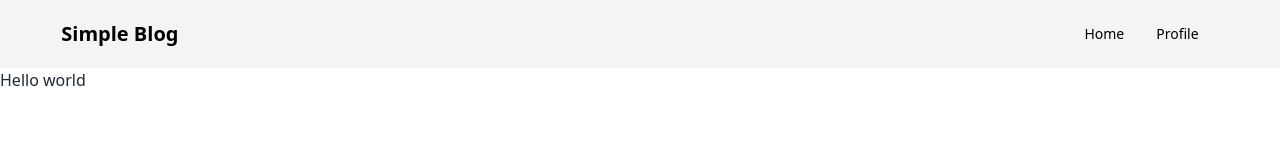
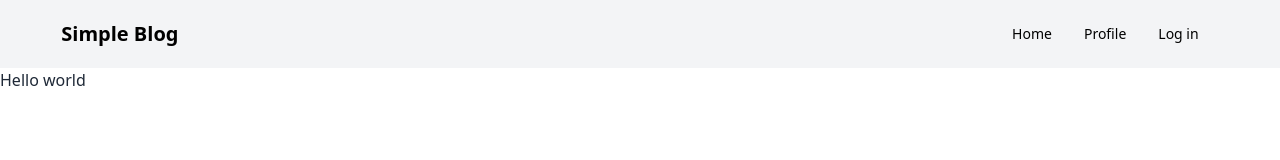
Before and after one commit to Takmim00/next-js-simple-blog, a Next.js app: page / in a window 1280 px wide. Shown: the top 160 px of the page. Built offline with nearby package versions, Linux system fonts and the light colour scheme; no server answers.

Commit message:
profile page kinde auth use to protcted profile page  user not login to redirect login page

```diff
--- /dev/null
+++ b/src/app/api/auth/[kindeAuth]/route.js
@@ -0,0 +1,2 @@
+import {handleAuth} from "@kinde-oss/kinde-auth-nextjs/server";
+export const GET = handleAuth();
--- /dev/null
+++ b/src/app/profile/page.jsx
@@ -0,0 +1,16 @@
+import { getKindeServerSession } from "@kinde-oss/kinde-auth-nextjs/server";
+import { redirect } from "next/navigation";
+
+const Profile = async () => {
+  const { isAuthenticated } = getKindeServerSession();
+  if (!(await isAuthenticated())) {
+    redirect("/api/auth/login");
+  }
+  return (
+    <div className="flex justify-center items-center mt-16">
+      <h2 className="text-3xl font-extrabold ">Well Come to Your profile</h2>
+    </div>
+  );
+};
+
+export default Profile;
--- a/src/components/Navbar.jsx
+++ b/src/components/Navbar.jsx
@@ -1,6 +1,9 @@
+import { getKindeServerSession } from "@kinde-oss/kinde-auth-nextjs/server";
 import Link from "next/link";
 
-const Navbar = () => {
+const Navbar = async () => {
+  const { getUser } = getKindeServerSession();
+  const user = await getUser();
   return (
     <div className=" bg-gray-100 text-black">
       <div className="navbar w-11/12 mx-auto">
@@ -27,7 +30,7 @@ const Navbar = () => {
               className="menu menu-sm dropdown-content bg-base-100 rounded-box z-[1] mt-3 w-52 p-2 shadow"
             >
               <li>
-                <Link  href="/">Home</Link>
+                <Link href="/">Home</Link>
               </li>
               <li>
                 <Link href="/profile">Profile</Link>
@@ -44,6 +47,19 @@ const Navbar = () => {
             <li>
               <Link href="/profile">Profile</Link>
             </li>
+            {user ? (
+              <>
+                <li>
+                  <Link href="/api/auth/logout">Log out</Link>
+                </li>
+              </>
+            ) : (
+              <>
+                <li>
+                  <Link href="/api/auth/login">Log in</Link>
+                </li>
+              </>
+            )}
           </ul>
         </div>
       </div>
```
Also changed, not shown: 1 other file (tests, documents, lock files or other folders).
